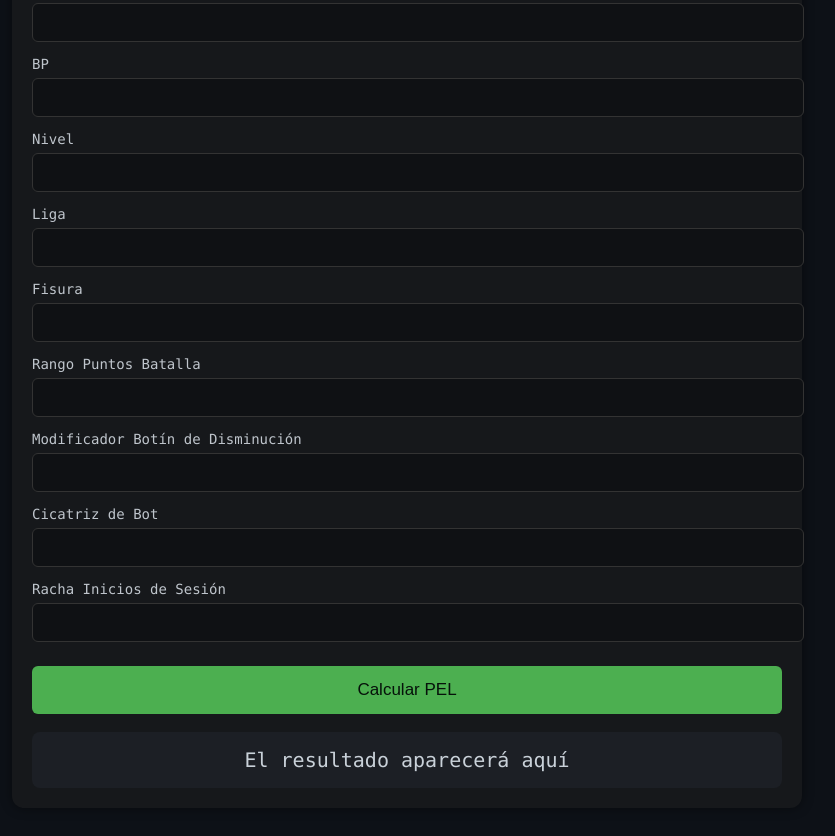
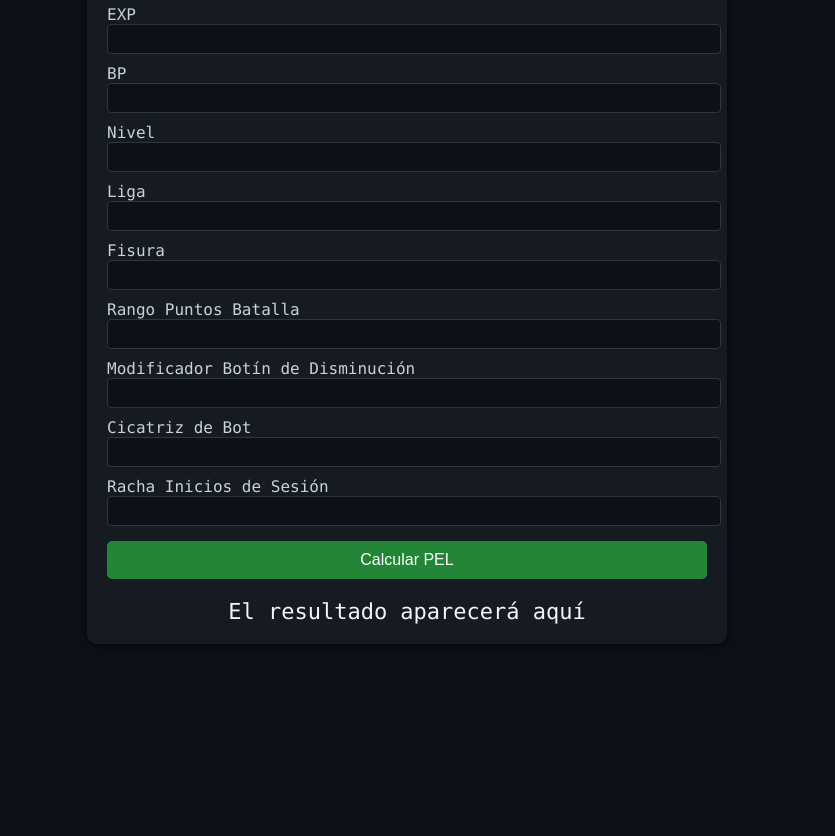
Before and after one commit to Vanzelth/allforwar.github.io, a plain HTML site: page calculadorapel.html in a window 1280 px wide. Shown: the part 221-1057 px from the top of the page, without its empty margins (233-1068 px from the left). After the commit the page ends 893 px from the top, so only its background shows below. Drawn offline with Linux system fonts and the light colour scheme.

Commit message:
Update calculadorapel.html

```diff
--- a/calculadorapel.html
+++ b/calculadorapel.html
@@ -10,65 +10,58 @@
       color: #c9d1d9;
       font-family: Consolas, monospace;
       padding: 20px;
-        display: flex;
-        justify-content: center;
+    }
+    h1 {
+      color: #58a6ff;
+      text-align: center;
     }
     .container {
-        width: 100%;
-        max-width: 750px;
-        background: #16181b;
+      max-width: 600px;
+      margin: auto;
+      background: #161b22;
       padding: 20px;
-        border-radius: 12px;
-        box-shadow: 0 0 12px rgba(0,0,0,0.45);
-    }
-    h1 {
-        text-align: center;
-        margin-bottom: 20px;
+      border-radius: 10px;
+      box-shadow: 0 0 10px #000;
     }
     label {
-        font-size: 14px;
-        margin-bottom: 6px;
       display: block;
-        color: #bfc5cc;
+      margin-top: 10px;
     }
     input {
       width: 100%;
-        padding: 10px;
-        margin-bottom: 14px;
-        border-radius: 6px;
-        border: 1px solid #333;
-        background: #0f1114;
+      padding: 6px;
+      background: #0d1117;
       color: #fff;
-        font-size: 15px;
+      border: 1px solid #30363d;
+      border-radius: 4px;
+      font-size: 14px;
     }
     button {
       width: 100%;
-        padding: 14px;
-        background: #4caf50;
+      margin-top: 15px;
+      background-color: #238636;
+      color: #fff;
       border: none;
-        color: #06120a;
-        font-size: 17px;
-        border-radius: 6px;
+      padding: 10px;
+      border-radius: 5px;
       cursor: pointer;
-        margin-top: 10px;
+      font-size: 16px;
     }
     button:hover {
-        background: #3d8f41;
+      background-color: #2ea043;
     }
-    #resultado {
-        margin-top: 18px;
-        background: #1c1f25;
-        padding: 16px;
-        border-radius: 8px;
-        font-size: 20px;
+    .resultado {
       text-align: center;
+      margin-top: 20px;
+      font-size: 22px;
+      color: #f0f6fc;
     }
   </style>
 </head>
 <body>
 
 <div class="container">
-    <h1>⚔️ Calculadora PEL ⚔️</h1>
+    <h1>⚔️ Calculadora de Puntos Elites ⚔️</h1>
 
     <label>Puntos de Rango</label>
     <input type="number" id="puntosRango">
```
Lines whose indentation alone changed are shown as unchanged.
